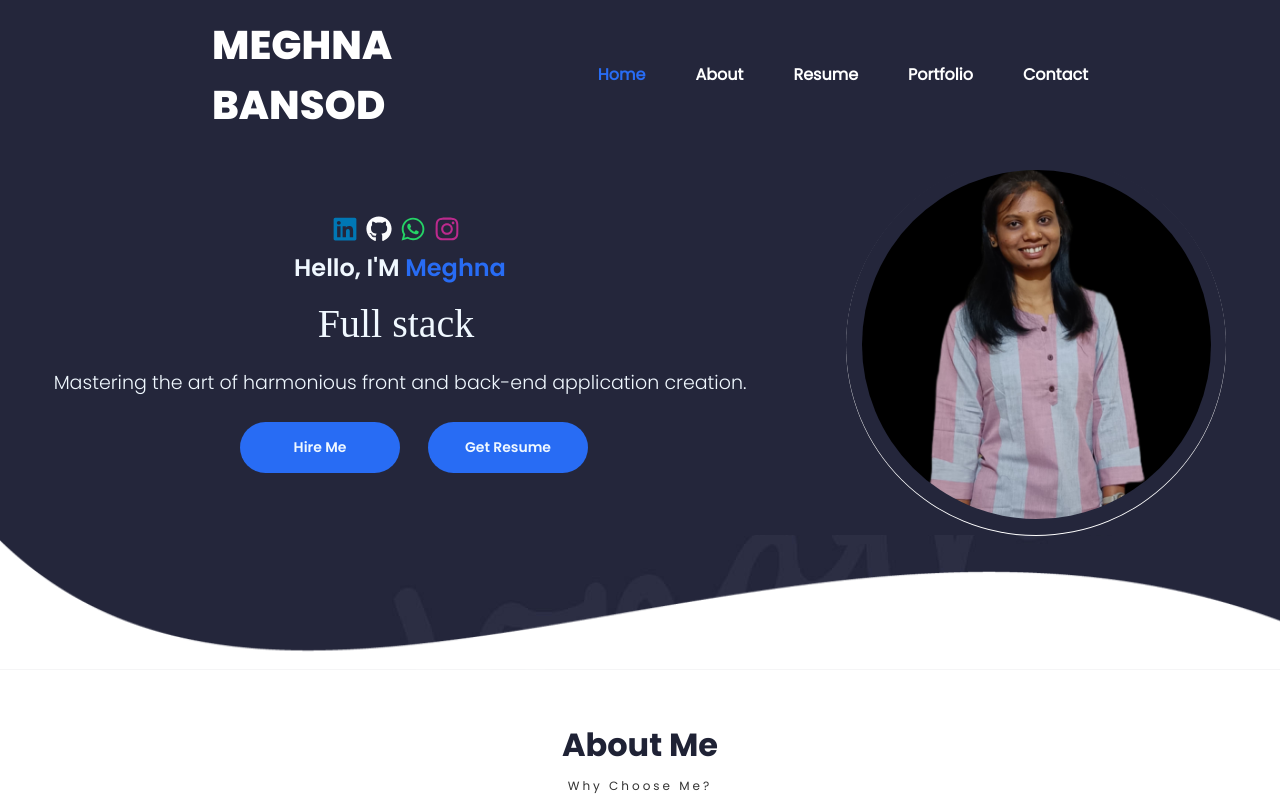
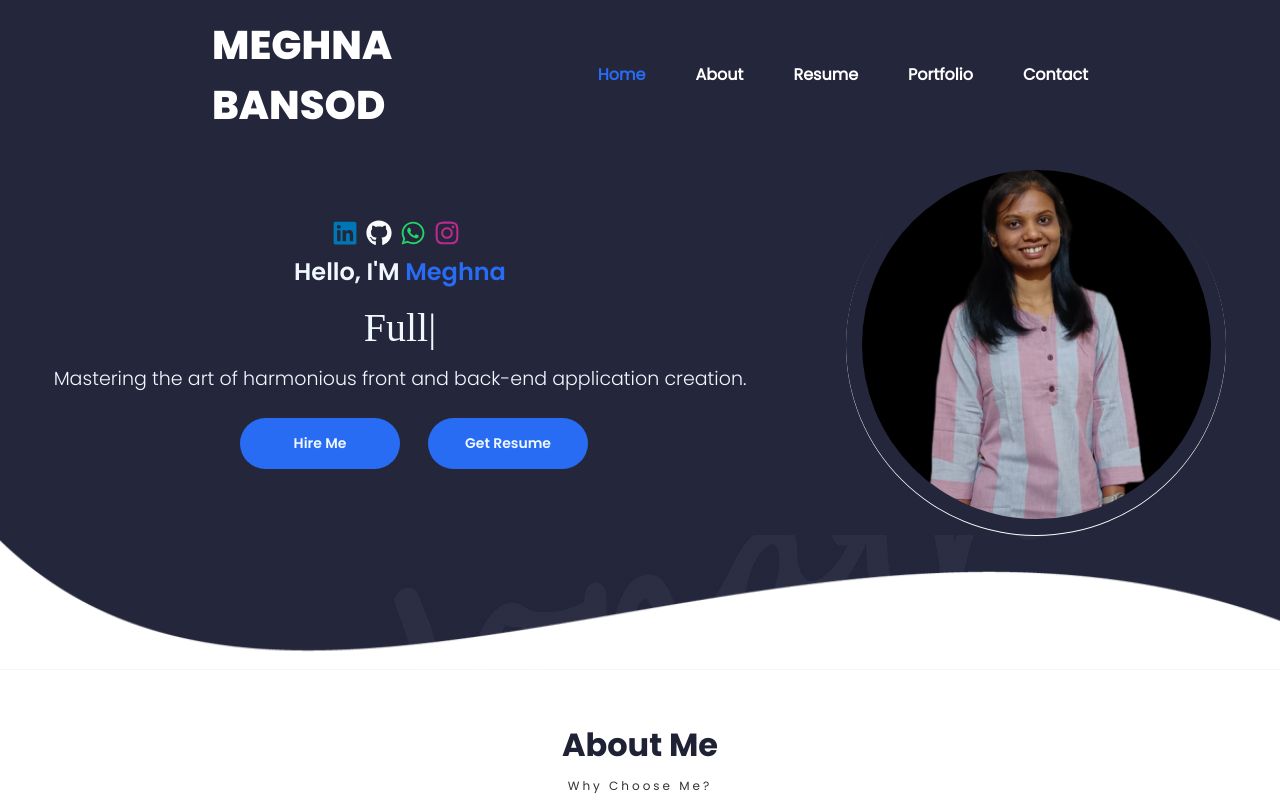
Before and after one commit to meghnabansod26/Meghna-Personal_Portfolio, a React (Create React App) app in the folder client/: page / in a window 1280 px wide. Shown: the top 800 px of the page. Built offline with nearby package versions, Linux system fonts and the light colour scheme; a web font is replaced by a local one.

Commit message:
added type animation instead typical

```diff
--- a/client/package.json
+++ b/client/package.json
@@ -22,7 +22,7 @@
     "react-scripts": "^5.0.1",
     "react-simple-animate": "^3.5.2",
     "react-toastify": "^7.0.4",
-    "react-typical": "^0.1.3",
+    "react-type-animation": "^3.2.0",
     "rxjs": "^7.8.1",
     "web-vitals": "^2.1.4"
   },
--- a/client/src/PortfolioContainer/Contact/Contact.js
+++ b/client/src/PortfolioContainer/Contact/Contact.js
@@ -1,5 +1,5 @@
 import React, { useState,useEffect } from "react";
-import Typical from "react-typical";
+import { TypeAnimation } from "react-type-animation";
 import axios from "axios";
 import { toast } from "react-toastify";
 import { FaLinkedin, FaInstagram, FaWhatsapp, FaGithub } from "react-icons/fa";
@@ -78,8 +78,10 @@ let fadeInScreenHandler = (screen) => {
       <div className="central-form">
         <div className="col">
           <h2 className="title">
-            <Typical loop={Infinity} steps={["Get In Touch 📧", 1000]} />
-          </h2>{" "}
+<TypeAnimation
+  sequence={["Get In Touch 📧", 1000]}
+  repeat={Infinity}
+/>          </h2>{" "}
           <a
     href="http://www.linkedin.com/in/meghnabansod"
     target="_blank"
--- a/client/src/PortfolioContainer/Home/Profile/Profile.js
+++ b/client/src/PortfolioContainer/Home/Profile/Profile.js
@@ -1,7 +1,7 @@
 import React from "react";
 import { FaLinkedin, FaInstagram, FaWhatsapp, FaGithub } from "react-icons/fa";
 
-import Typical from "react-typical";
+import { TypeAnimation } from "react-type-animation";
 import ScrollService from "../../../utilities/ScrollService";
 import "./Profile.css";
 
@@ -76,9 +76,8 @@ export default function Profile() {
             <span className="primary-text">
               {" "}
               <h1>
-                <Typical
-                  loop={Infinity}
-                  steps={[
+               <TypeAnimation
+  sequence={[
     "Enthusiastic Dev 😎",
     1000,
     "Full stack Developer 💻",
@@ -90,6 +89,7 @@ export default function Profile() {
     "Java Developer 🌐",
     1000,
   ]}
+  repeat={Infinity}
 />
               </h1>
             </span>
```
Also changed, not shown: 1 other file (tests, documents, lock files or other folders). Lines whose indentation alone changed are shown as unchanged.
